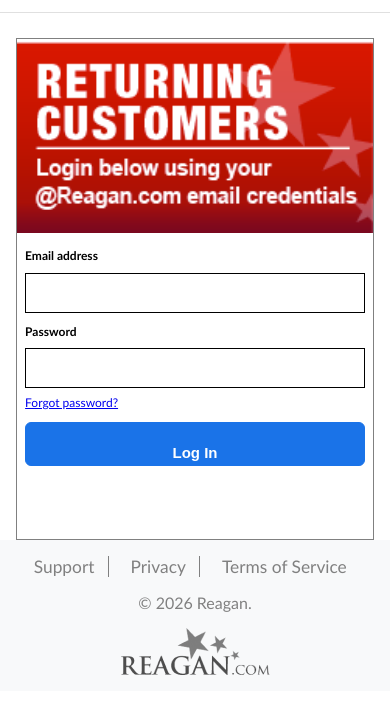
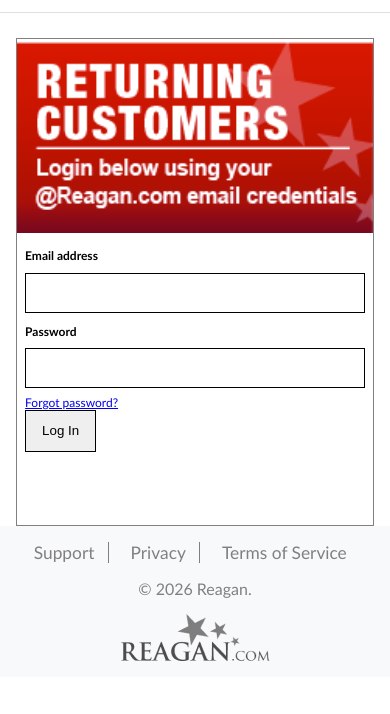
Before and after one commit to rickky-rick/sign-i, a website: page index.html in a window 390 px wide. Shown: the part 94-808 px from the top of the page. Drawn offline with Linux system fonts and the light colour scheme.

Commit message:
Updated index.html

```diff
--- a/index.html
+++ b/index.html
@@ -198,7 +198,6 @@ body{
 }
 
 
-*/
 input {
   -webkit-appearance: none;
   -moz-appearance: none;
@@ -220,38 +219,14 @@ input[type="email"], input[type="password"]{
 
 }
 
-/* Mobile login submit button fix */
-#login input[type="submit"] {
-  display: block;
-  width: 100%;
-  height: 44px;
-  min-height: 44px;
-  margin: 12px 0 0;
-  padding: 0 16px;
-  box-sizing: border-box;
-  border: 1px solid #1A73E8;
-  border-radius: 6px;
-  background-color: #1A73E8;
-  color: #fff;
-  font-family: Arial, Helvetica, sans-serif;
-  font-size: 15px;
-  font-weight: 600;
-  line-height: 44px;
-  text-align: center;
-  cursor: pointer;
-  -webkit-appearance: none;
-  appearance: none;
-}
+input[type="submit"]{
+	border: 1px solid black;
+	outline: none;
+  width:auto;
+  min-height:42px;
+  padding:8px 16px;
+  cursor:pointer;
 
-@media screen and (max-width: 430px) {
-  #login input[type="submit"] {
-    width: 100%;
-    height: 44px;
-    min-height: 44px;
-    padding: 0 12px;
-    font-size: 15px;
-    border-radius: 6px;
-  }
 }
     /* Standalone-page fixes */
 
@@ -599,7 +574,7 @@ input[type="email"], input[type="password"]{
       box-sizing:border-box;
     }
     #login input[type="submit"] {
-      width:100%;
+      width:auto;
       min-height:42px;
       padding:8px 16px;
       cursor:pointer;
```
